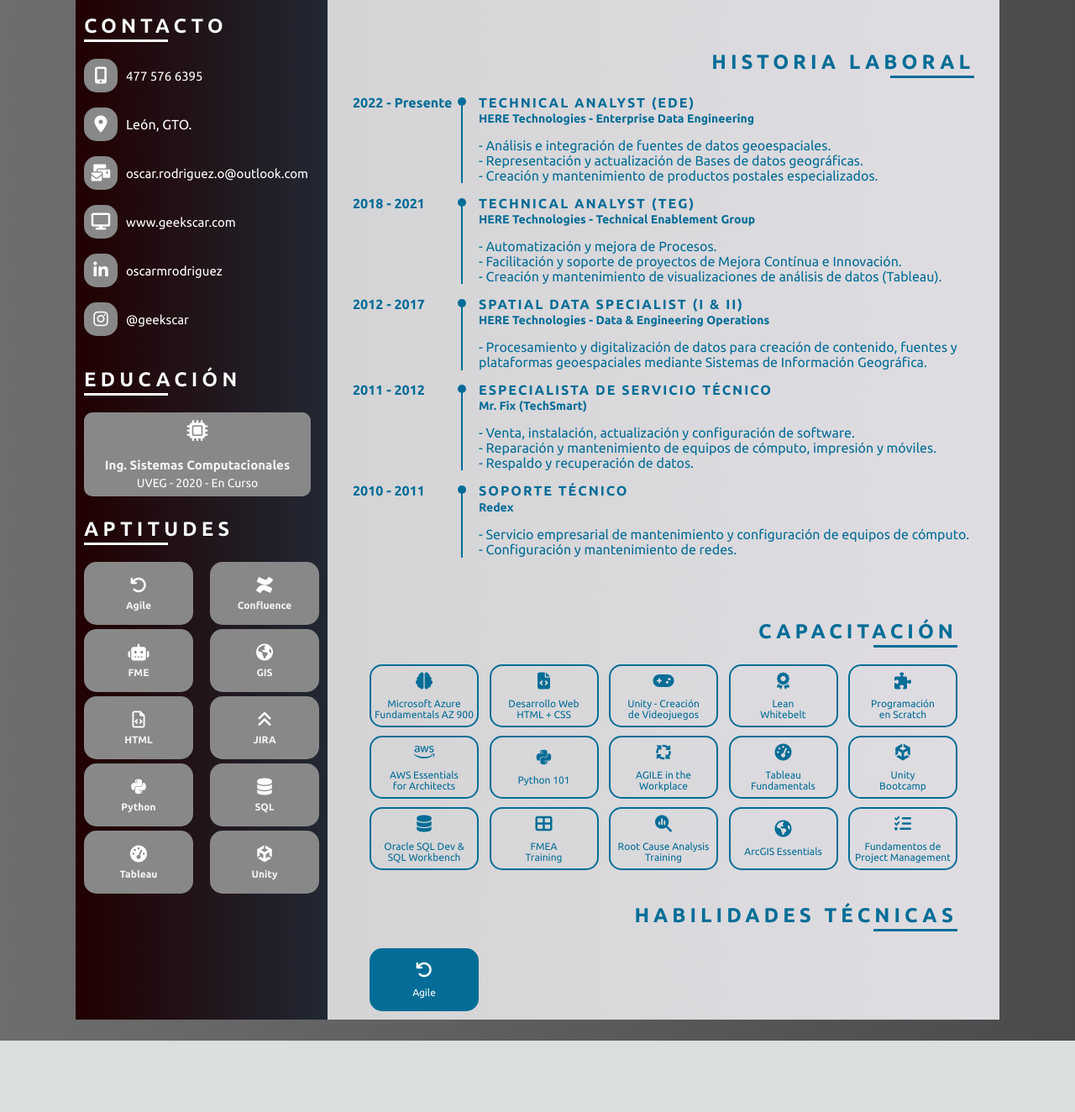
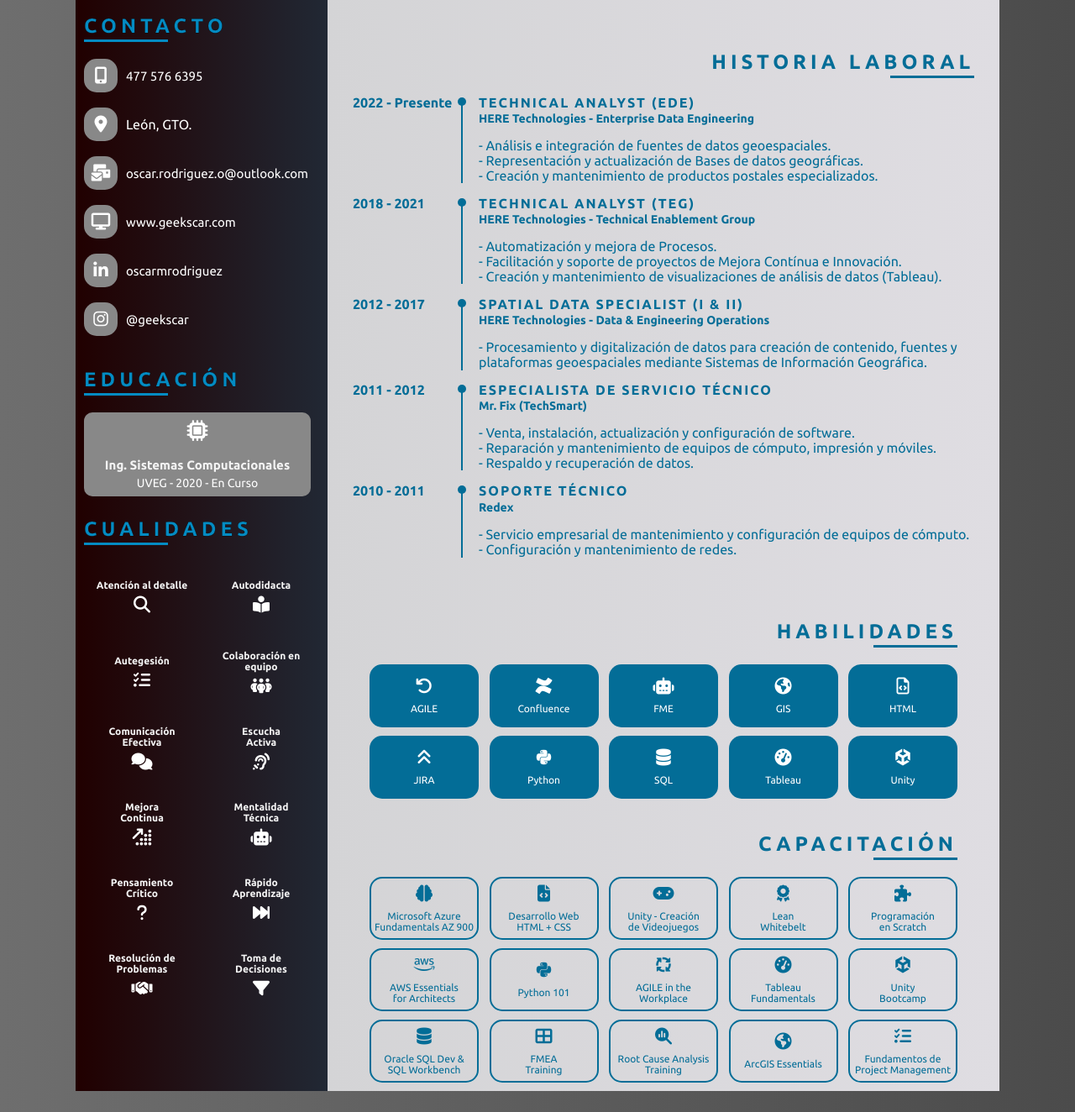
Before and after one commit to GeekscarM/GTS, a PHP site: page /cv.html in a window 1280 px wide. Shown: the part 265-1589 px from the top of the page at 84% size. Before the commit the page ends 1504 px from the top, so only its background shows below. Run offline with PHP 8.4, Linux system fonts and the light colour scheme; some libraries are stand-ins or nearby versions.

Commit message:
Cualidades y habilidades
Se agregan cualidades en la sección del lado izquierdo y se transfieren las habilidades al lado derecho

```diff
--- a/css/cv_style.css
+++ b/css/cv_style.css
@@ -28,7 +28,8 @@
         letter-spacing: 5px;
         padding-bottom: 10px;
         /*color: #9153c9;*/
-        color: #fff;
+        /*color: #fff;*/
+        color: #048BC2 ;
         position: relative;
         text-align: left;
         margin-bottom: 15px;
@@ -43,7 +44,7 @@
         width: 100px;
         height: 3px;
         /*background: #9153c9;*/
-        background: #fff;
+        background: #048BC2;
     }
 
     .pb {
@@ -139,6 +140,11 @@
         background: linear-gradient(to right,#d4d4d6, #dfdde2);
     }
     /*Contenedor del lado derecho*/
+
+    .skills_wrap{
+        width: 90%;
+        margin: 0 auto;
+    }
 
     .skills ul,
     .education ul,
@@ -149,16 +155,15 @@
     }
 
     .skills .li_wrap {
-        width: 130px;
-        height: 75px;
-        margin-bottom: 5px;
+        width: 110px;
+        height: 80px;
+        margin-bottom: 10px;
         border-radius: 15px;
         display: flex;
         flex-direction: column;
         align-items: center;
         justify-content: center;
-        /*background: #797979;*/
-        background: #888888;
+        /*background: #888888;*/
 
     }
 
@@ -168,8 +173,14 @@
         margin-top: 5px;
     }
 
+    .skills .li_wrap .icon{
+        margin-top: 5px;
+    }
+
     .skills .li_wrap .text {
         font-weight: 700;
+        text-align: center;
+        word-break: break-word;
     }
 
     .education .li_wrap {
@@ -377,24 +344,24 @@
         background: #036d97;
     }
 
-    /*---*/
-    .right__education_wrap {
+    /*CAPACITACION*/
+    .capacitacion_contenedor {
         width: 700px;
         margin-left: 50px;
         border-radius: 15px;
     }
 
-    .right__education__cursos ul {
+    .capacitacion_cursos ul {
         display: inline-flex;
         flex-wrap: wrap;
         justify-content: space-between;
     }
 
-    .right__education__cursos .li_wrap .text {
+    .capacitacion_cursos .li_wrap .text {
         margin-top: 10px;
     }
 
-    .right__education__cursos .li_wrap {
+    .capacitacion_cursos .li_wrap {
         width: 130px;
         height: 75px;
         margin-bottom: 10px;
@@ -406,53 +373,54 @@
         border: 2px solid #036d97;
     }
 
-    .right__education__cursos .li_wrap .text {
+    .capacitacion_cursos .li_wrap .text {
         color: #036d97;
         text-align: center;
         display: flex;
         font-size: 12px;
     }
 
-    .right__education__cursos .li_wrap .icon {
+    .capacitacion_cursos .li_wrap .icon {
         color: #036d97;
         text-align: center;
         display: flex;
         font-size: 20px;
     }
 
-    .right__education__cursos .li_wrap:hover {
+    .capacitacion_cursos .li_wrap:hover {
         background: #036d97;
     }
 
-    .right__education__cursos .li_wrap:hover .text {
+    .capacitacion_cursos .li_wrap:hover .text {
         color: #ffffff;
     }
 
-    .right__education__cursos .li_wrap:hover .icon {
+    .capacitacion_cursos .li_wrap:hover .icon {
         color: #ffffff;
     }
 
-    .right__education__cursos .li_wrap .text {
+    .capacitacion_cursos .li_wrap .text {
         margin-top: 10px;
     }
-    /*-----*/
-    .right__skills_wrap {
+
+    /*HABILIDADES TÉCNICAS*/
+    .habilidades_contenedor {
         width: 700px;
         margin-left: 50px;
         border-radius: 15px;
     }
 
-    .right__skills ul {
+    .habilidades_tecnicas ul {
         display: inline-flex;
         flex-wrap: wrap;
         justify-content: space-between;
     }
 
-    .right__skills .li_wrap_skills .text {
+    .habilidades_tecnicas .li_wrap .text {
         margin-top: 10px;
     }
 
-    .right__skills .li_wrap_skills {
+    .habilidades_tecnicas .li_wrap {
         width: 130px;
         height: 75px;
         margin-bottom: 10px;
@@ -464,33 +432,40 @@
         background: #036d97;
     }
 
-    .right__skills .li_wrap_skills .text {
-        color: #fff;
+    .habilidades_tecnicas .li_wrap .text {
+        color: #ffffff;
         text-align: center;
         display: flex;
         font-size: 12px;
     }
 
-    .right__skills .li_wrap_skills .icon {
-        color: #fff;
+    .habilidades_tecnicas .li_wrap .icon {
+        color: #ffffff;
         text-align: center;
         display: flex;
         font-size: 20px;
     }
 
-    .right__skills .li_wrap_skills:hover {
+    .habilidades_tecnicas .li_wrap:hover {
         background: #d4d4d6;
-        border: 2px solid #036d97;
+        border: 2pt solid #036d97;
     }
 
-    .right__skills .li_wrap_skills:hover .text {
+    .habilidades_tecnicas .li_wrap:hover .text {
         color: #036d97;
     }
 
-    .right__skills .li_wrap_skills:hover .icon {
+    .habilidades_tecnicas .li_wrap:hover .icon {
         color: #036d97;
     }
 
+    .habilidades_tecnicas .li_wrap .text {
+        margin-top: 10px;
+    }
+
+
+
+    /*TOOLTIP*/
     #tooltip{
         position: relative;
         cursor: pointer;
--- a/cv.html
+++ b/cv.html
@@ -13,10 +13,13 @@
 <body>
     <div class="wrapper">
         <div class="resume">
+            <!--BARRA IZQUIERDA-->
             <div class="left">
+                <!--FOTO-->
                 <div class="img_holder">
                     <img src="img/cvpic2.jpg" alt="foto_perfil">
                 </div>
+                <!--CONTACTO-->
                 <div class="contact_wrap pb">
                     <div class="title">
                         Contacto
@@ -74,6 +77,7 @@
                         </ul>
                     </div>
                 </div>
+                <!--EDUCACIÓN-->
                 <div class="education_wrap pb">
                     <div class="title">
                         Educación
@@ -89,77 +93,92 @@
                         </ul>
                     </div>
                 </div>
+                <!--APTITUDES-->
+                <div class="title">
+                    Cualidades
+                </div>
                 <div class="skills_wrap pb">
-                    <div class="title">
-                        Aptitudes
-                    </div>
                     <div class="skills">
                         <ul>
                             <li>
                                 <div class="li_wrap">
-                                    <div class="icon"><i class="fas fa-undo"></i></div>
-                                    <div class="text">Agile</div>
+                                    <div class="text">Atención al detalle</div>
+                                    <div class="icon"><i class="fa-solid fa-magnifying-glass"></i></div>
                                 </div>
                             </li>
                             <li>
                                 <div class="li_wrap">
-                                    <div class="icon"><i class="fab fa-confluence"></i></div>
-                                    <div class="text">Confluence</div>
+                                    <div class="text">Autodidacta</div>
+                                    <div class="icon"><i class="fa-solid fa-book-open-reader"></i></div>
                                 </div>
                             </li>
                             <li>
                                 <div class="li_wrap">
-                                    <div class="icon"><i class="fas fa-robot"></i></div>
-                                    <div class="text">FME</div>
+                                    <div class="text">Autegesión</div>
+                                    <div class="icon"><i class="fa-solid fa-list-check"></i></div>
                                 </div>
                             </li>
                             <li>
                                 <div class="li_wrap">
-                                    <div class="icon"><i class="fas fa-globe-americas"></i></div>
-                                    <div class="text">GIS</div>
+                                    <div class="text">Colaboración en equipo</div>
+                                    <div class="icon"><i class="fa-solid fa-people-group"></i></div>
                                 </div>
                             </li>
                             <li>
                                 <div class="li_wrap">
-                                    <div class="icon"><i class="far fa-file-code"></i></div>
-                                    <div class="text">HTML</div>
+                                    <div class="text">Comunicación<br>Efectiva</div>
+                                    <div class="icon"><i class="fa-solid fa-comments"></i></div>
                                 </div>
                             </li>
                             <li>
                                 <div class="li_wrap">
-                                    <div class="icon"><i class="fas fa-angle-double-up"></i></div>
-                                    <div class="text">JIRA</div>
+                                    <div class="text">Escucha<br>Activa</div>
+                                    <div class="icon"><i class="fa-solid fa-ear-listen"></i></div>
                                 </div>
                             </li>
                             <li>
                                 <div class="li_wrap">
-                                    <div class="icon"><i class="fab fa-python"></i></div>
-                                    <div class="text">Python</div>
+                                    <div class="text">Mejora<br>Continua</div>
+                                    <div class="icon"><i class="fa-solid fa-arrow-up-right-dots"></i></div>
                                 </div>
                             </li>
                             <li>
                                 <div class="li_wrap">
-                                    <div class="icon"><i class="fas fa-database"></i></div>
-                                    <div class="text">SQL</div>
+                                    <div class="text">Mentalidad<br>Técnica</div>
+                                    <div class="icon"><i class="fa-solid fa-robot"></i></div>
                                 </div>
                             </li>
                             <li>
                                 <div class="li_wrap">
-                                    <div class="icon"><i class="fas fa-tachometer-alt"></i></div>
-                                    <div class="text">Tableau</div>
+                                    <div class="text">Pensamiento<br>Crítico</div>
+                                    <div class="icon"><i class="fa-solid fa-question"></i></div>
                                 </div>
                             </li>
                             <li>
                                 <div class="li_wrap">
-                                    <div class="icon"><i class="fab fa-unity"></i></div>
-                                    <div class="text">Unity</div>
+                                    <div class="text">Rápido<br>Aprendizaje</div>
+                                    <div class="icon"><i class="fa-solid fa-forward-fast"></i></div>
+                                </div>
+                            </li>
+                            <li>
+                                <div class="li_wrap">
+                                    <div class="text">Resolución de Problemas</div>
+                                    <div class="icon"><i class="fa-solid fa-handshake"></i></div>
+                                </div>
+                            </li>
+                            <li>
+                                <div class="li_wrap">
+                                    <div class="text">Toma de Decisiones</div>
+                                    <div class="icon"><i class="fa-solid fa-filter"></i></div>
                                 </div>
                             </li>
                         </ul>
                     </div>
                 </div>
             </div>
+            <!--LADO DERECHO-->
             <div class="right">
+                <!--HEADER-->
                 <div class="header">
                     <div class="name_role">
                         <div class="name">
@@ -173,6 +192,7 @@
                         Apasionado de la ciencia y la tecnología. // Independiente y autodidacta. <br> De mentalidad técnica. // En constante desarrollo personal y profesional. <br> Enfocado en optimizar procesos, la excelencia en la calidad y el aprovechamiento de los recursos.
                     </div>
                 </div>
+                <!--HISTORIA LABORAL-->
                 <div class="right_inner">
                     <div class="exp">
                         <div class="title_right">
@@ -234,8 +254,130 @@
                         </div>
                     </div>
                 </div>
-                <div class="right__education_wrap right_pb">
-                    <div class="right__education__cursos">
+                <!--HABILIDADES-->
+                <div class="habilidades_contenedor right_pb">
+                    <div class="habilidades_tecnicas">
+                        <div class="title_right">
+                            HABILIDADES
+                        </div>
+                        <!--LISTA HABILIDADES TÉCNICAS-->
+                        <ul>
+                            <div id="tooltip">
+                                <span id="tooltipText"> ★☆ </span>
+                                <span>
+                                    <li>
+                                        <div class="li_wrap">
+                                            <div class="icon"><i class="fas fa-undo"></i></div>
+                                            <div class="text">AGILE</div>
+                                        </div>
+                                    </li>
+                                </span>
+                            </div>
+                            <div id="tooltip">
+                                <span id="tooltipText"> ★☆ </span>
+                                <span>
+                                    <li>
+                                        <div class="li_wrap">
+                                            <div class="icon"><i class="fab fa-confluence"></i></div>
+                                            <div class="text">Confluence</div>
+                                        </div>
+                                    </li>
+                                </span>
+                            </div>
+                            <div id="tooltip">
+                                <span id="tooltipText"> ★☆ </span>
+                                <span>
+                                    <li>
+                                        <div class="li_wrap">
+                                            <div class="icon"><i class="fas fa-robot"></i></div>
+                                            <div class="text">FME </div>
+                                        </div>
+                                    </li>
+                                </span>
+                            </div>
+                            <div id="tooltip">
+                                <span id="tooltipText"> ★☆ </span>
+                                <span>
+                                    <li>
+                                        <div class="li_wrap">
+                                            <div class="icon"><i class="fas fa-globe-americas"></i></div>
+                                            <div class="text">GIS</div>
+                                        </div>
+                                    </li>
+                                </span>
+                            </div>
+                            <div id="tooltip">
+                                <span id="tooltipText"> ★☆ </span>
+                                <span>
+                                    <li>
+                                        <div class="li_wrap">
+                                            <div class="icon"><i class="far fa-file-code"></i></div>
+                                            <div class="text">HTML</div>
+                                        </div>
+                                    </li>
+                                </span>
+                            </div>
+                            <div id="tooltip">
+                                <span id="tooltipText"> ★☆ </span>
+                                <span>
+                                    <li>
+                                        <div class="li_wrap">
+                                            <div class="icon"><i class="fas fa-angle-double-up"></i></div>
+                                            <div class="text">JIRA</div>
+                                        </div>
+                                    </li>
+                                </span>
+                            </div>
+                            <div id="tooltip">
+                                <span id="tooltipText"> ★☆ </span>
+                                <span>
+                                    <li>
+                                        <div class="li_wrap">
+                                            <div class="icon"><i class="fab fa-python"></i></div>
+                                            <div class="text">Python</div>
+                                        </div>
+                                    </li>
+                                </span>
+                            </div>
+                            <div id="tooltip">
+                                <span id="tooltipText"> ★☆ </span>
+                                <span>
+                                    <li>
+                                        <div class="li_wrap">
+                                            <div class="icon"><i class="fas fa-database"></i></div>
+                                            <div class="text">SQL</div>
+                                        </div>
+                                    </li>
+                                </span>
+                            </div>
+                            <div id="tooltip">
+                                <span id="tooltipText"> ★☆ </span>
+                                <span>
+                                    <li>
+                                        <div class="li_wrap">
+                                            <div class="icon"><i class="fas fa-tachometer-alt"></i></div>
+                                            <div class="text">Tableau</div>
+                                        </div>
+                                    </li>
+                                </span>
+                            </div>
+                            <div id="tooltip">
+                                <span id="tooltipText"> ★☆ </span>
+                                <span>
+                                    <li>
+                                        <div class="li_wrap">
+                                            <div class="icon"><i class="fab fa-unity"></i></div>
+                                            <div class="text">Unity</div>
+                                        </div>
+                                    </li>
+                                </span>
+                            </div>
+                        </ul>
+                    </div>
+                </div>
+                <!--CAPACITACIÓN-->
+                <div class="capacitacion_contenedor right_pb">
+                    <div class="capacitacion_cursos">
                         <div class="title_right">
                             Capacitación
                         </div>
@@ -408,26 +550,6 @@
                         </ul>
                     </div>
                 </div>
-                <div class="right__skills_wrap right_pb">
-                    <div class="right__skills">
-                        <div class="title_right">
-                            Habilidades Técnicas
-                        </div>
-                        <ul>
-                            <div id="tooltip">
-                                <span id="tooltipText"> ★★★★☆ </span>
-                                <span>
-                                    <li>
-                                        <div class="li_wrap_skills">
-                                            <div class="icon"><i class="fas fa-undo"></i></div>
-                                            <div class="text">Agile</div>
-                                        </div>
-                                    </li>
-                                </span>
-                            </div>
-                        </ul>
-                    </div>
-                </div>
             </div>
         </div>
     </div>
```
Also changed, not shown: other parts of css/cv_style.css (+1 -45 lines).
